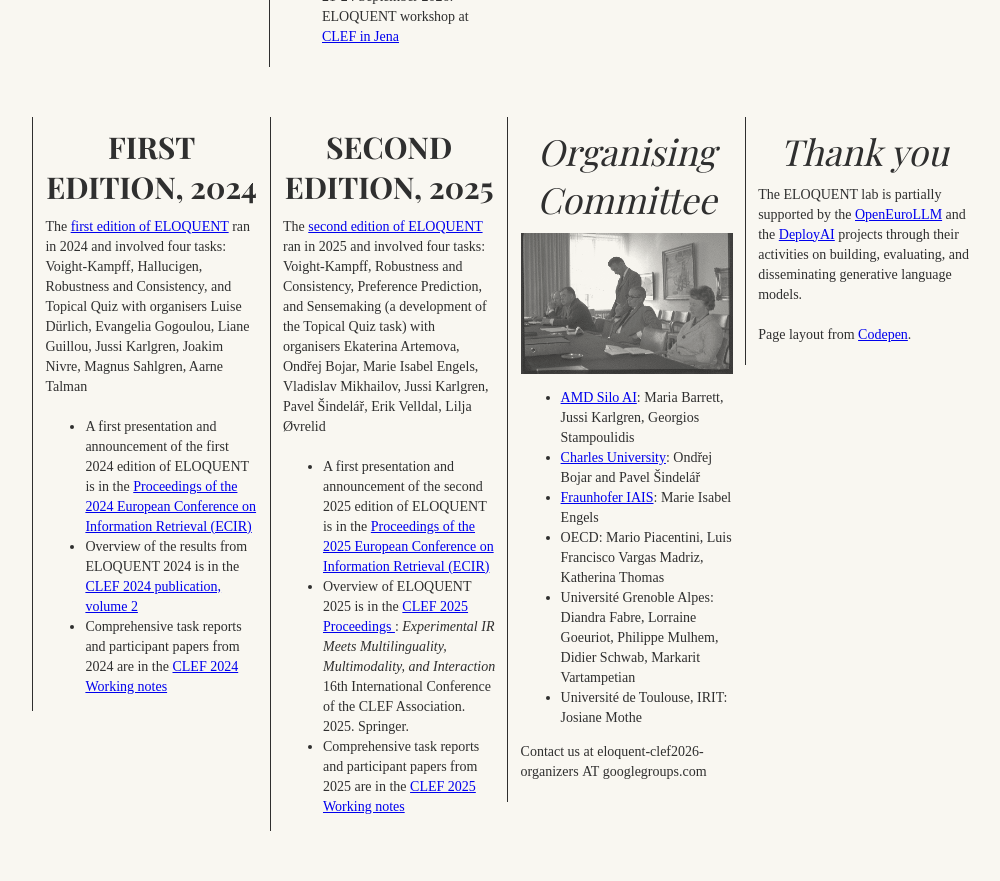
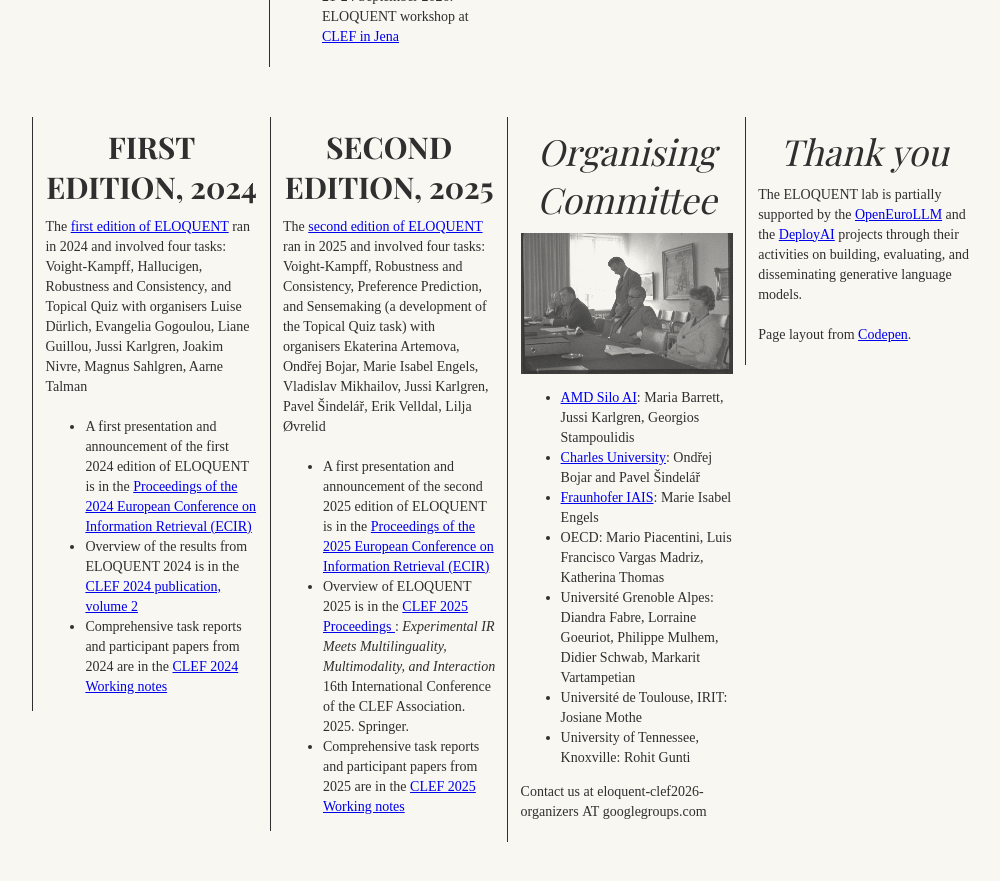
Before and after one commit to eloquent-lab/eloquent-lab.github.io, a Jekyll site: the page index.html, which Jekyll copies as it is, in a window 1280 px wide and 900 px high, scrolled down 1131 px. Shown: the top 881 px of the window, without its empty margins (1-1001 px from the left). Built offline with Jekyll 4.4.1, drawn with Linux system fonts in a browser that asks for light colours; some web fonts are replaced.

Commit message:
added Rohit to list of organisers

```diff
--- a/index.html
+++ b/index.html
@@ -235,6 +235,7 @@
 		   <li> OECD: Mario Piacentini, Luis Francisco Vargas Madriz, Katherina Thomas</li>
 		   <li> Universit&eacute; Grenoble Alpes: Diandra Fabre, Lorraine Goeuriot, Philippe Mulhem, Didier Schwab, Markarit Vartampetian</li>
 		   <li>Universit&eacute; de Toulouse, IRIT: Josiane Mothe</li>
+			 <li>University of Tennessee, Knoxville: Rohit Gunti</li>
 		 </ul>
 
 		 <P>
```
